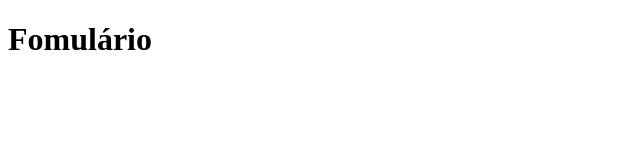
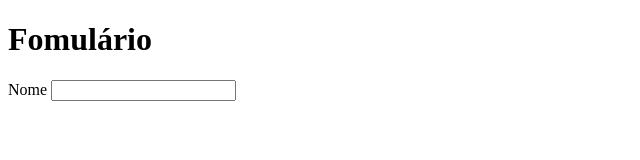
Before and after one commit to Victor-furlan/testando_formularios, a plain HTML site: page index.html in a window 1280 px wide. Shown: the whole page, without its empty margins (0-640 px from the left). Drawn offline with Linux system fonts and the light colour scheme.

Commit message:
Criação input name

```diff
--- a/index.html
+++ b/index.html
@@ -8,7 +8,13 @@
 </head>
 <body>
     <h1>Fomulário</h1>
+        <form method="post" type="submit">
+            <div>
+                <label for="input-name">Nome</label>
+                <input id="input-name" type="text" name="nome"/>
+            </div>
 
+        </form>
     <script src="script.js"></script>
 </body>
 </html>
```
